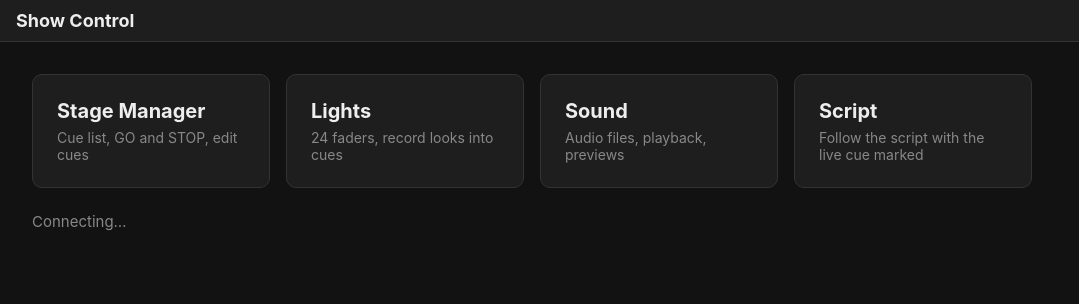
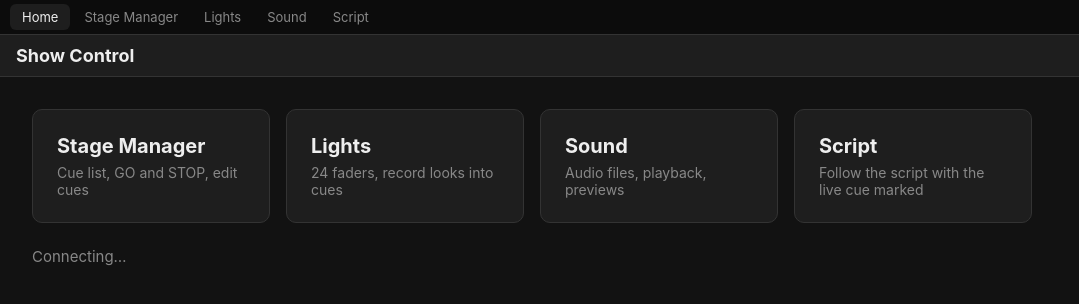
Before and after one commit to westcliff7799/theater-software, an Electron app: page public/index.html in a window 1280 px wide. Shown: the whole page, without its empty margins (0-1079 px from the left). Drawn offline with nearby package versions, Linux system fonts and the light colour scheme; no server answers.

Commit message:
In-window navigation strip instead of Views menu

```diff
--- a/public/index.html
+++ b/public/index.html
@@ -18,6 +18,7 @@
     </style>
   </head>
   <body>
+    <script src="/nav.js"></script>
     <header><h1>Show Control</h1></header>
 
     <main>
--- /dev/null
+++ b/public/nav.js
@@ -0,0 +1,28 @@
+// Shared navigation strip. Include it right after <body> on every page.
+// The current page is highlighted; Cmd/Ctrl + 1..5 jumps between views.
+const VIEWS = [
+  ["index.html", "Home"],
+  ["sm.html", "Stage Manager"],
+  ["lights.html", "Lights"],
+  ["sound.html", "Sound"],
+  ["actor.html", "Script"],
+];
+const here = location.pathname.split("/").pop() || "index.html";
+
+const nav = document.createElement("nav");
+nav.className = "nav";
+VIEWS.forEach(([page, name], i) => {
+  const a = document.createElement("a");
+  a.href = "/" + page;
+  a.textContent = name;
+  a.title = "⌘" + (i + 1);
+  if (page === here) a.className = "on";
+  nav.appendChild(a);
+});
+document.body.prepend(nav);
+
+document.addEventListener("keydown", (e) => {
+  if (!(e.metaKey || e.ctrlKey)) return;
+  const view = VIEWS[Number(e.key) - 1];
+  if (view) location.href = "/" + view[0];
+});
--- a/public/style.css
+++ b/public/style.css
@@ -4,7 +4,7 @@
   --go: #1f8f3a; --live: #143d1f; --standby: #f2c94c;
 }
 * { box-sizing: border-box; }
-body { margin: 0; background: var(--bg); color: var(--text); font-family: -apple-system, Helvetica, sans-serif; font-size: 15px; }
+body { margin: 0; display: flex; flex-direction: column; height: 100vh; background: var(--bg); color: var(--text); font-family: -apple-system, Helvetica, sans-serif; font-size: 15px; }
 
 header { display: flex; align-items: center; gap: 12px; padding: 10px 16px; background: var(--panel); border-bottom: 1px solid var(--line); }
 header h1 { font-size: 18px; margin: 0 auto 0 0; }
@@ -13,7 +13,7 @@ button { background: #2a2a2a; color: var(--text); border: 1px solid var(--line);
 button:hover { background: #333; }
 button.go { background: var(--go); border-color: var(--go); font-size: 28px; font-weight: bold; padding: 14px 48px; }
 
-main { display: grid; grid-template-columns: 1fr 320px; height: calc(100vh - 57px); }
+main { display: grid; grid-template-columns: 1fr 320px; flex: 1; min-height: 0; }
 .list { overflow: auto; }
 table { width: 100%; border-collapse: collapse; }
 th, td { text-align: left; padding: 8px 12px; border-bottom: 1px solid var(--line); }
@@ -27,3 +27,9 @@ tr.selected { outline: 1px solid var(--accent); }
 .inspector { background: var(--panel); border-left: 1px solid var(--line); padding: 16px; overflow: auto; }
 .inspector label { display: block; color: var(--dim); font-size: 12px; margin-top: 12px; }
 .inspector input, .inspector select { width: 100%; padding: 6px; background: #111; color: var(--text); border: 1px solid var(--line); border-radius: 4px; font-size: 14px; }
+
+/* navigation strip, injected by nav.js */
+.nav { display: flex; gap: 2px; padding: 4px 10px; background: #0c0c0c; border-bottom: 1px solid var(--line); -webkit-app-region: drag; }
+.nav a { padding: 5px 12px; border-radius: 6px; color: var(--dim); text-decoration: none; font-size: 13px; -webkit-app-region: no-drag; }
+.nav a:hover { color: var(--text); }
+.nav a.on { color: var(--text); background: var(--panel); }
```
Also changed, not shown: main.js (+9 -9 lines), public/actor.html (+1 -0 lines), public/lights.html (+1 -0 lines), public/sm.html (+1 -0 lines), public/sound.html (+1 -0 lines).
